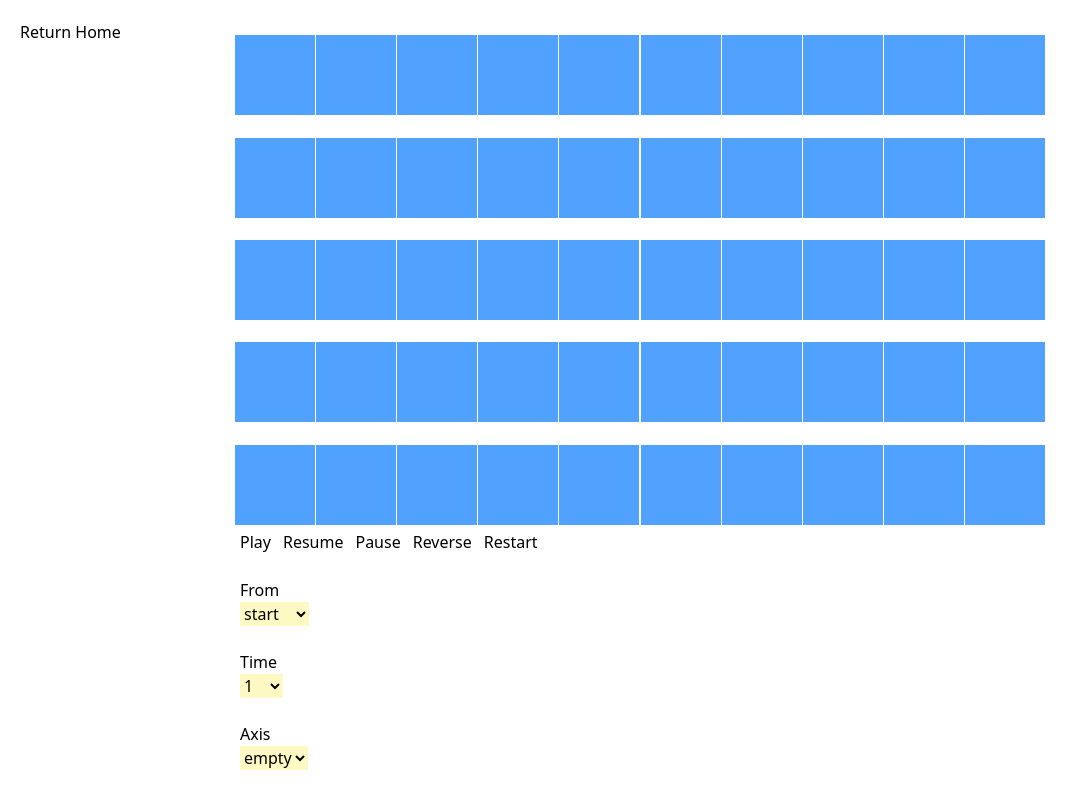
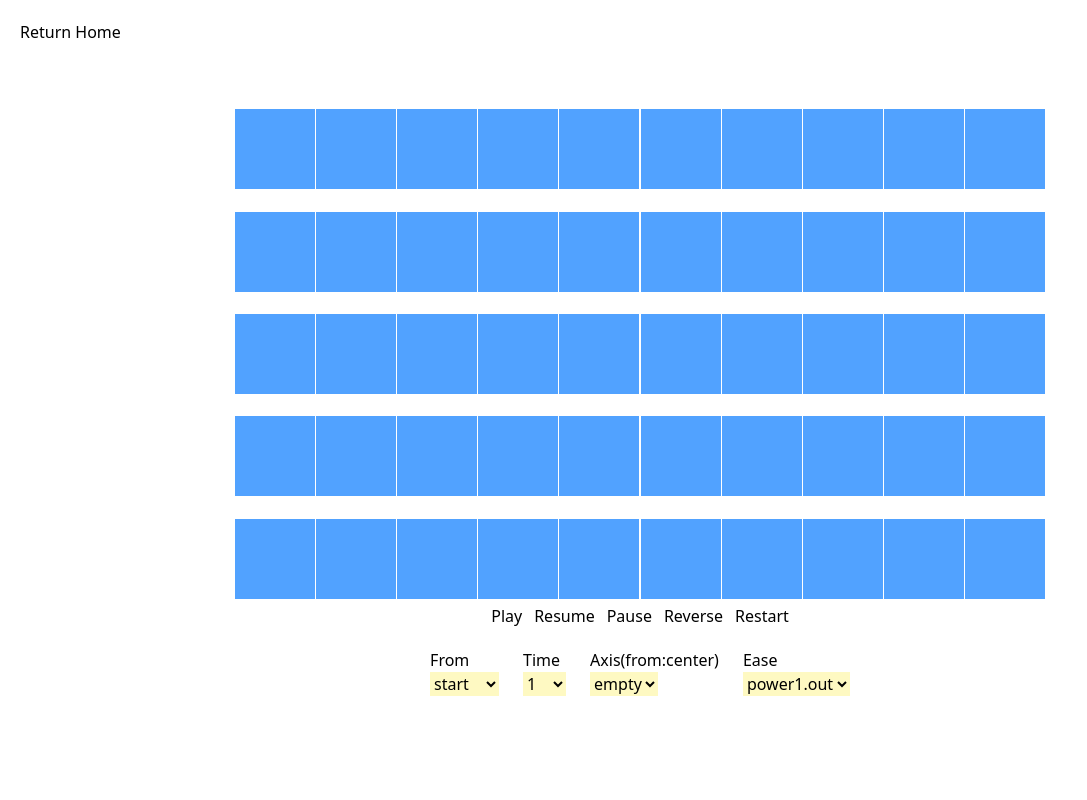
Before and after one commit to talhaceliktas/gsap-work-area, a Next.js app: page /stagger-loading in a window 1280 px wide. Shown: the whole page, without its empty margins (0-1087 px from the left). Built offline with nearby package versions, Linux system fonts and the light colour scheme.

Commit message:
errors fixed

```diff
--- a/app/stagger-loading/page.js
+++ b/app/stagger-loading/page.js
@@ -8,10 +8,16 @@ const Page = () => {
   const [from, setFrom] = useState("start");
   const [time, setTime] = useState(1);
   const [axis, setAxis] = useState(null);
+  const [ease, setEase] = useState("power1.out");
 
   const tweenRef = useRef();
 
   useGSAP(() => {
+    gsap.set(".box", {
+      width: "80px",
+      height: "80px",
+    });
+
     tweenRef.current = gsap.to(".box", {
       width: "36px",
       height: "36px",
@@ -21,12 +27,13 @@ const Page = () => {
         amount: time,
         axis: axis,
       },
+      ease: ease,
       paused: true,
     });
-  }, [from, time, axis]);
+  }, [from, time, axis, ease]);
 
   return (
-    <div>
+    <div className="flex flex-col items-center">
       <div className="grid gap-3 grid-cols-10 w-[800px] h-[500px] grid-rows-5">
         {Array.from({ length: 50 }, (_, i) => (
           <div
@@ -42,7 +49,8 @@ const Page = () => {
         <button onClick={() => tweenRef.current.reverse()}>Reverse</button>
         <button onClick={() => tweenRef.current.restart()}>Restart</button>
       </div>
-      <div className="mt-6">
+      <div className="mt-5 flex gap-x-6">
+        <div>
           <p>From</p>
           <select
             className="bg-yellow-100"
@@ -54,7 +62,7 @@ const Page = () => {
             <option>center</option>
           </select>
         </div>
-      <div className="mt-6">
+        <div>
           <p>Time</p>
           <select
             className="bg-yellow-100"
@@ -67,8 +75,8 @@ const Page = () => {
             <option>5</option>
           </select>
         </div>
-      <div className="mt-6">
-        <p>Axis</p>
+        <div>
+          <p>Axis(from:center)</p>
           <select
             className="bg-yellow-100"
             onChange={(e) =>
@@ -81,6 +89,20 @@ const Page = () => {
             <option>y</option>
           </select>
         </div>
+        <div>
+          <p>Ease</p>
+          <select
+            className="bg-yellow-100"
+            onChange={(e) => setEase(e.target.value)}
+            value={ease}
+          >
+            <option>power1.out</option>
+            <option>back(4)</option>
+            <option>bounce</option>
+            <option>steps(5)</option>
+          </select>
+        </div>
+      </div>
     </div>
   );
 };
```
Lines whose indentation alone changed are shown as unchanged.
